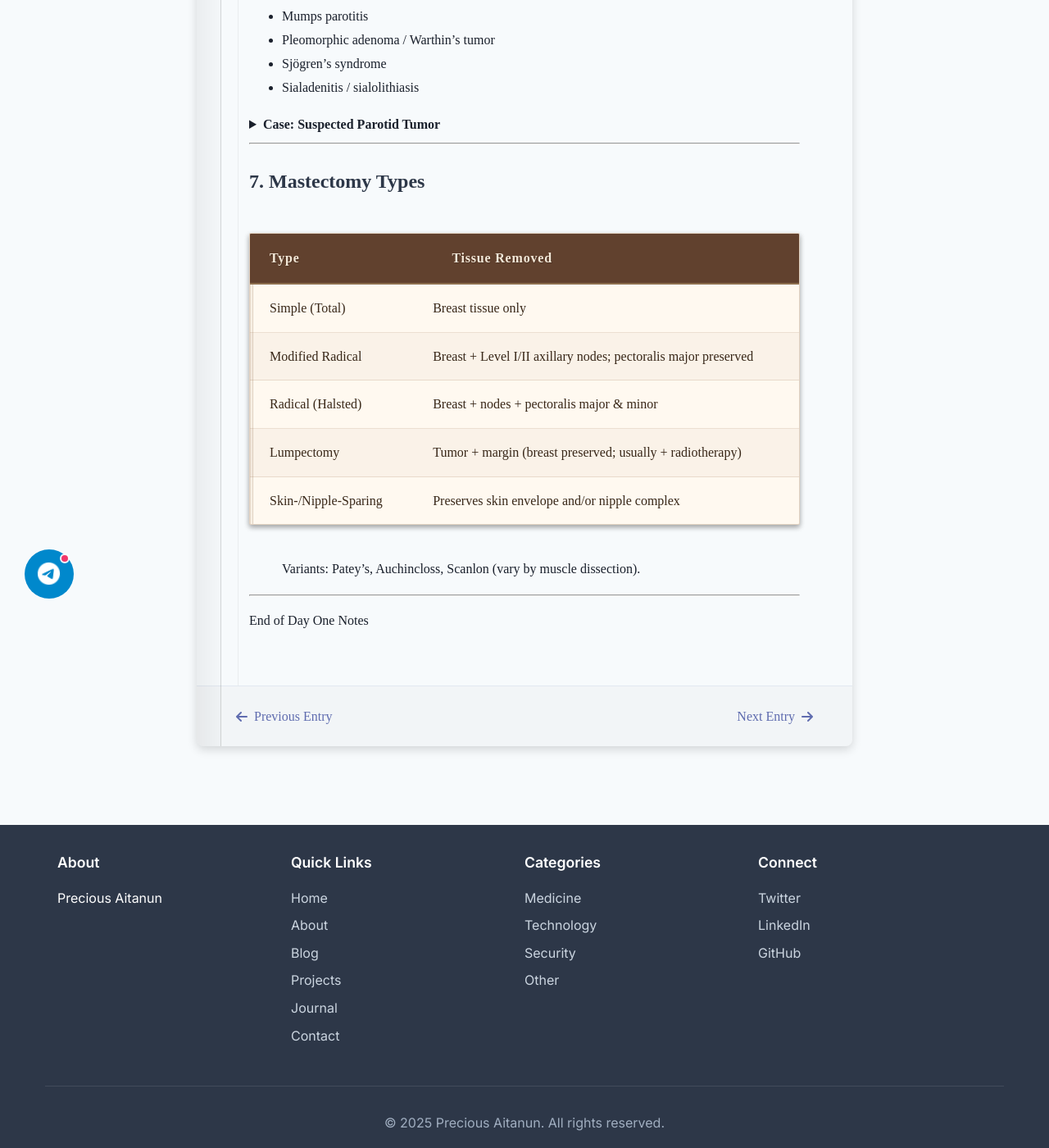
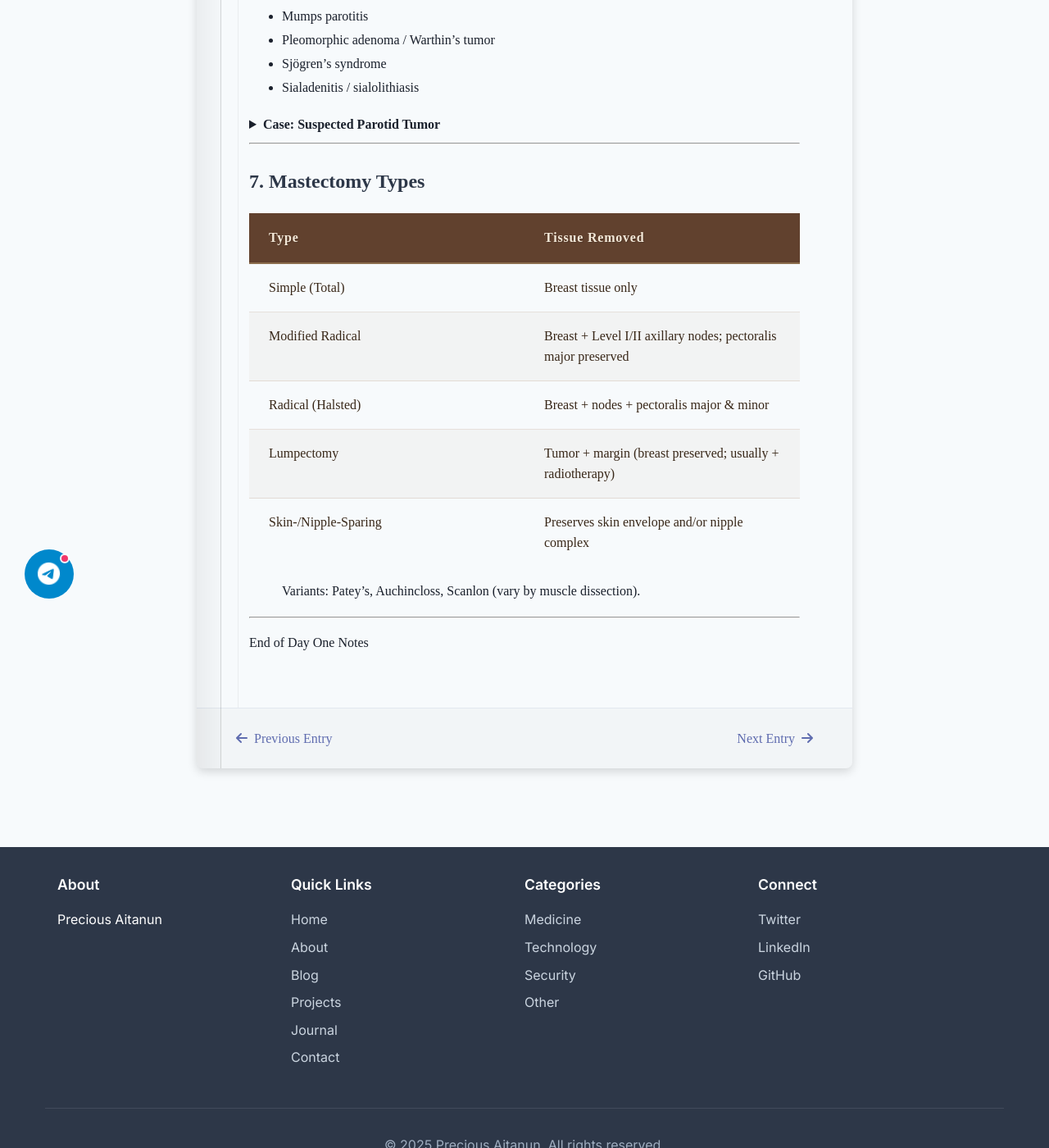
Before and after one commit to Nadira3/Nadira3.github.io, a Jekyll site: the page built from _journal/2025-04-23-general-surgery-two.markdown, in a window 1280 px wide and 1400 px high, scrolled down 1679 px. Shown: the whole window at 82% size. Built offline with Jekyll 4.4.1, drawn with Linux system fonts in a browser that asks for light colours; some web fonts are replaced.

Commit message:
Update main.css

```diff
--- a/assets/css/main.css
+++ b/assets/css/main.css
@@ -81,24 +81,28 @@ img {
   max-width: 100%;
   height: auto;
 }
+
 /* Tables */
 /* Book-style Table Styling that works with markdown-generated tables */
-table {
-  width: 100%;
-  border-collapse: separate;
-  border-spacing: 0;
+.table-container {
   margin: 2.5rem 0;
-  font-family: 'Libre Baskerville', serif;
+  position: relative;
+  overflow-x: auto;
+  max-width: 100%;
   background: #fff9f0; /* Cream background for aged paper look */
   border: 1px solid rgba(160, 120, 85, 0.3);
   border-radius: 2px;
   box-shadow:
     0 3px 6px rgba(0,0,0,0.16),
     0 3px 6px rgba(0,0,0,0.23);
-  position: relative;
-  display: block; /* Critical for enabling overflow scrolling */
-  overflow-x: auto; /* Enable horizontal scrolling */
-  max-width: 100%;
+}
+
+table {
+  width: 100%;
+  border-collapse: separate;
+  border-spacing: 0;
+  font-family: 'Libre Baskerville', serif;
+  table-layout: fixed; /* Ensures columns maintain their width */
 }
 
 /* Table headers */
@@ -106,10 +110,10 @@ thead {
   position: sticky;
   top: 0;
   z-index: 10;
+  background-color: #61412e; /* Rich brown color */
 }
 
 th {
-  background-color: #61412e; /* Rich brown color */
   color: #f3e8d8;
   font-weight: 700;
   text-align: left;
@@ -118,7 +122,10 @@ th {
   border-bottom: 2px solid #8c6e4e;
   text-shadow: 1px 1px 0 rgba(0,0,0,0.2);
   letter-spacing: 0.05em;
-  white-space: nowrap; /* Prevent text wrapping */
+  vertical-align: top;
+  /* Allow text to wrap in headers */
+  white-space: normal;
+  word-wrap: break-word;
 }
 
 /* Table rows */
@@ -127,6 +134,8 @@ td {
   border-bottom: 1px solid rgba(160, 120, 85, 0.2);
   color: #382718;
   line-height: 1.6;
+  vertical-align: top;
+  word-wrap: break-word;
 }
 
 /* Last row no bottom border */
@@ -156,55 +165,35 @@ tbody tr:hover {
   z-index: 2;
 }
 
-/* Ensure minimum width for the table to prevent squashing */
-table tbody, table thead {
-  min-width: 650px;
-  display: table;
-  width: 100%;
-}
-
 /* Responsive adjustments */
 @media (max-width: 768px) {
   th, td {
     padding: 0.75rem 1rem;
     font-size: 0.9rem;
   }
-
-  /* Subtle scroll indicator instead of shadow */
-  table {
-    background-image:
-      radial-gradient(
-        circle at right center,
-        rgba(160, 120, 85, 0.05),
-        transparent 70%
-      );
-    background-size: 15% 100%;
-    background-repeat: no-repeat;
-    background-position: right center;
-  }
 }
 
 /* Optional: Custom scrollbar styling for a more vintage look */
-table::-webkit-scrollbar {
+.table-container::-webkit-scrollbar {
   width: 10px;
   height: 8px;
 }
 
-table::-webkit-scrollbar-track {
+.table-container::-webkit-scrollbar-track {
   background: rgba(160, 120, 85, 0.1);
 }
 
-table::-webkit-scrollbar-thumb {
+.table-container::-webkit-scrollbar-thumb {
   background: rgba(160, 120, 85, 0.5);
   border-radius: 5px;
 }
 
-table::-webkit-scrollbar-thumb:hover {
+.table-container::-webkit-scrollbar-thumb:hover {
   background: rgba(160, 120, 85, 0.7);
 }
 
 /* Add aged paper texture effect (optional) */
-table::before {
+.table-container::before {
   content: '';
   position: absolute;
   top: 0;
@@ -218,11 +207,11 @@ table::before {
 }
 
 /* Add subtle book binding effect */
-table {
+.table-container {
   position: relative;
 }
 
-table::after {
+.table-container::after {
   content: '';
   position: absolute;
   left: 0;
@@ -237,6 +226,16 @@ table::after {
   border-right: 1px solid rgba(120, 80, 40, 0.1);
   pointer-events: none;
   z-index: 1;
+}
+
+/* Optional: For tables with many columns, you might want this helper class */
+.column-sizing-equal table {
+  table-layout: fixed;
+}
+
+.column-sizing-equal th,
+.column-sizing-equal td {
+  width: auto;
 }
 
 /* Navigation */
```
